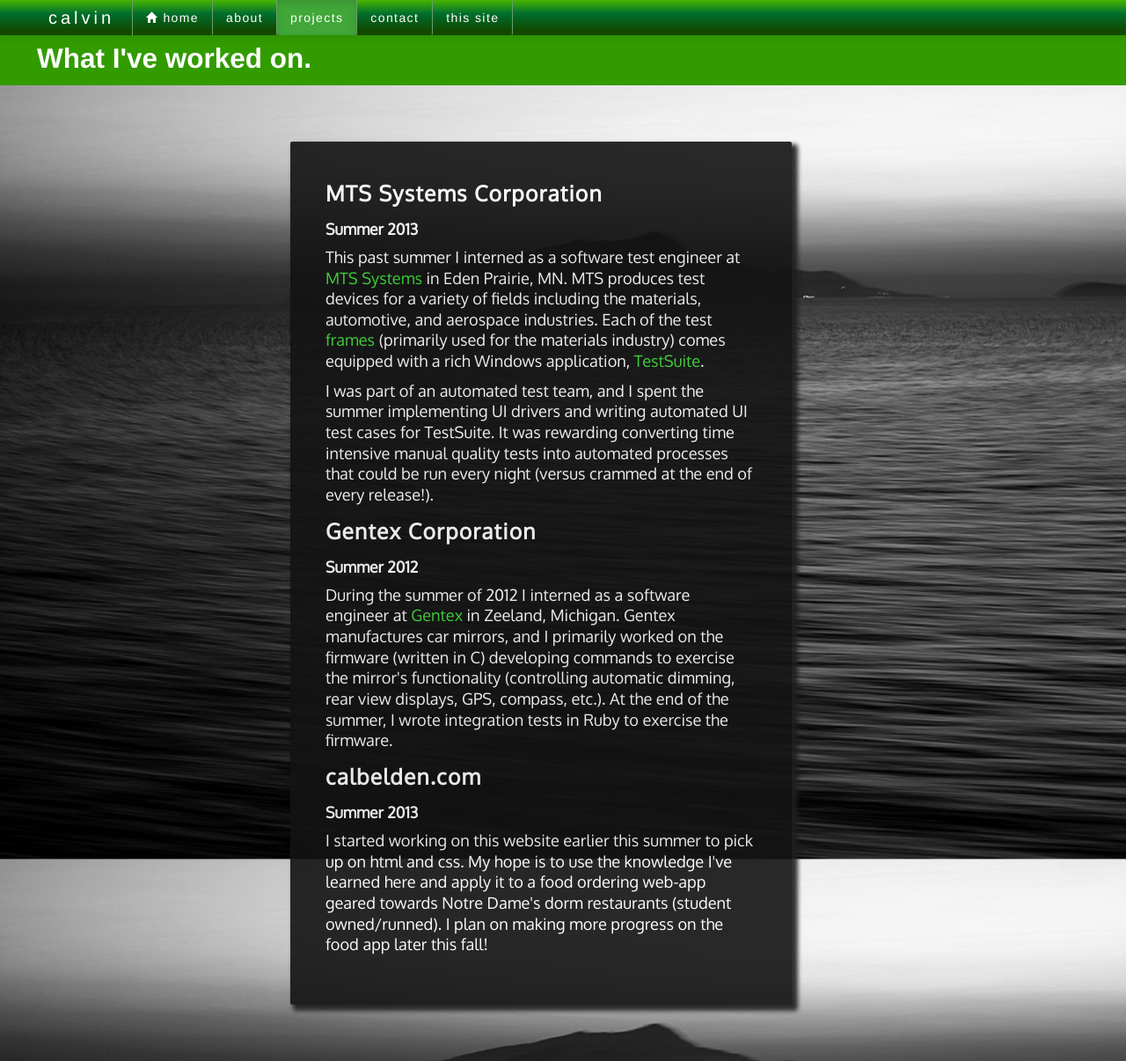
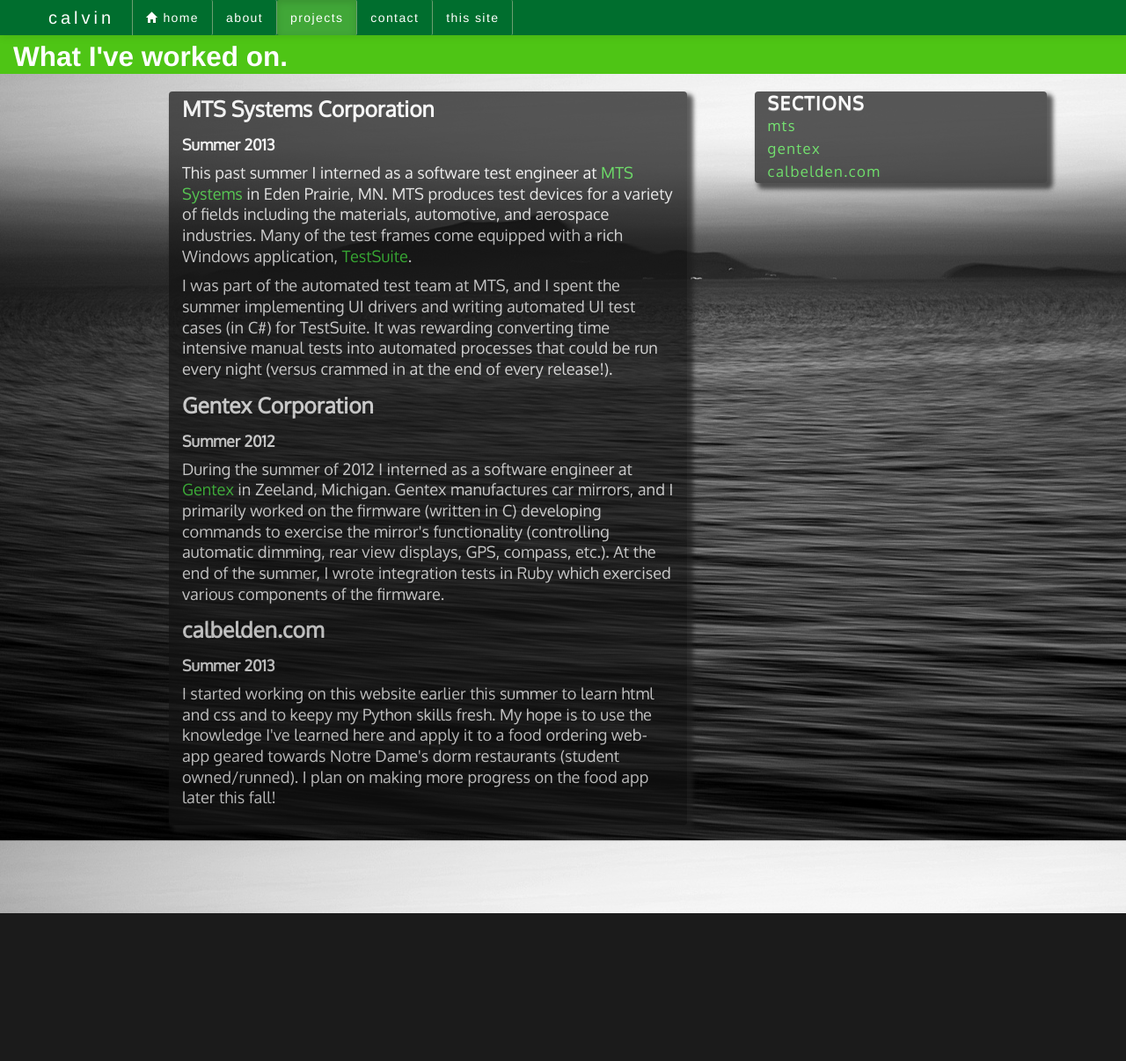
Before and after one commit to cbelden/MySite, a Flask app: page /projects in a window 1280 px wide. Shown: the whole page at 88% size. After the commit the page ends 1038 px from the top, so only its background shows below. Run offline with Flask 2, Linux system fonts and the light colour scheme; some libraries are stand-ins or nearby versions.

Commit message:
made LOTS of changes to the DOM. Simplified things. added a sidebar.

```diff
--- a/mysite/static/custom/custom.css
+++ b/mysite/static/custom/custom.css
@@ -1,15 +1,13 @@
 /* General navbar-inner (part with buttons) */
 .navbar-inner {
-    padding-left: 1em;
-    /* colorzilla generated gradient */
-    background: #48b500; /* Old browsers */
-    background: -moz-linear-gradient(top, #48b500 0%, #006e2e 39%, #114900 86%); /* FF3.6+ */
-    background: -webkit-gradient(linear, left top, left bottom, color-stop(0%,#48b500), color-stop(39%,#006e2e), color-stop(86%,#114900)); /* Chrome,Safari4+ */
-    background: -webkit-linear-gradient(top, #48b500 0%,#006e2e 39%,#114900 86%); /* Chrome10+,Safari5.1+ */
-    background: -o-linear-gradient(top, #48b500 0%,#006e2e 39%,#114900 86%); /* Opera 11.10+ */
-    background: -ms-linear-gradient(top, #48b500 0%,#006e2e 39%,#114900 86%); /* IE10+ */
-    background: linear-gradient(to bottom, #48b500 0%,#006e2e 39%,#114900 86%); /* W3C */
-    filter: progid:DXImageTransform.Microsoft.gradient( startColorstr='#48b500', endColorstr='#114900',GradientType=0 ); /* IE6-9 */
+background: #006e2e; /* Old browsers */
+background: -moz-linear-gradient(top, #006e2e 0%, #006e2e 100%); /* FF3.6+ */
+background: -webkit-gradient(linear, left top, left bottom, color-stop(0%,#006e2e), color-stop(100%,#006e2e)); /* Chrome,Safari4+ */
+background: -webkit-linear-gradient(top, #006e2e 0%,#006e2e 100%); /* Chrome10+,Safari5.1+ */
+background: -o-linear-gradient(top, #006e2e 0%,#006e2e 100%); /* Opera 11.10+ */
+background: -ms-linear-gradient(top, #006e2e 0%,#006e2e 100%); /* IE10+ */
+background: linear-gradient(to bottom, #006e2e 0%,#006e2e 100%); /* W3C */
+filter: progid:DXImageTransform.Microsoft.gradient( startColorstr='#006e2e', endColorstr='#006e2e',GradientType=0 ); /* IE6-9 */
 }
 
 .navbar-inner{
@@ -56,41 +54,107 @@ body {
     padding-top: 30px;
     color: white;
     background-image: url("italy.jpeg");
-    background-position: 0% 25%;
+    background-position: 40% 40%;
     background-attachment: fixed;
 }
 
+/* Styling for primary page title */
 .title-bar {
     font-size: 150%;
+    margin-bottom: 20px;
     text-align: left;
-    padding: .3em 0 .05em 2em;
-    background-color: rgb(50, 155, 0);
+    padding: 4px 0 0 15px;
+    background-color: rgb(78, 197, 21);
     color: white;
 }
 
-/* Box for message */
-.main {
-    background-color: rgb(19, 19, 19);
-    border-radius: 2px;
-    box-shadow: 5px 5px 5px 2px rgb(30, 30, 30);
-    opacity: 0.9;
-    margin-top: 5%;
-    margin-bottom: 5%;
+/**/
+.gutter {
+  width: 15%;
+  float: left;
+  height: 1px;
 }
 
-/* Increase spacing between paragraphs */
-.message {
-    padding: 5% 7% 5% 7%;
-    margin-bottom: 1em;
+/* Box that contains main page content */
+.main-container {
+    /* positioning */
+    width: 46%;
+    float: left;
+    margin-bottom: 100px;
+
+    /* appearance */
+    background-color: rgb(19, 19, 19);
+    opacity: .7;
+    border-radius: 4px;
+    box-shadow: 5px 5px 5px 2px rgb(30, 30, 30);
+    padding-bottom: 10px;
+}
+
+/* sidebar stuff!*/
+.sidebar {
+    /* positioning */
+    width: 26%;
+    margin-left: 67%;
+    float: left;
+    margin-bottom: 10px;
+    position: fixed;
+
+    /* appearance */
+    background-color: rgb(19, 19, 19);
+    opacity: .7;
+    border-radius: 4px;
+    box-shadow: 5px 5px 5px 2px rgb(30, 30, 30);
+}
+
+.nav-header {
     font-family: Oxygen;
+    color: white;
+    font-size: 150%;
+    text-shadow: none;
+}
+
+.nav-list > li > a {
+    font-family: Oxygen;
+    font-size: 120%;
+    text-shadow: none;
+}
+
+img {
+    border-radius:0.5em;
+    box-shadow: 0px 0px 0.5em #000000;
+    max-width: 100%;
+}
+
+.photo-container {
+   width : 90%;
+   float: left;
+}
+
+.photo-gutter {
+  width: 5%;
+  float: left;
+  height: 1px;
+}
+
+p {
     font-size: 130%;
     line-height: 1.3em;
 }
 
 h3 {
-  letter-spacing: .05em;
+    margin-top: 0;
+    padding-top: 15px;
 }
 
-.main a {
-  color: rgb(65, 221, 59);
+/* Text positioning */
+h3, h4, p {
+    font-family: Oxygen;
+    color: white;
+    margin-left: 15px;
+    margin-right: 15px;
 }
+
+/* link color */
+a {
+    color: rgb(65, 221, 59);
+}
--- a/mysite/templates/about_site.html
+++ b/mysite/templates/about_site.html
@@ -15,10 +15,10 @@
 {% block content %}
     <h3>The Tools</h3>
     <p>
-        This site was built using the Python web framework, <a href="http://flask.pocoo.org" target="_blank">Flask</a>.  Flask is a lightweight framework built to get web apps up and running quickly.  It's great for a simple expose, like this one, but I've been told that it can be difficult (but not impossible) to scale for production purposes.
+        This site was built using the Python web framework, <a href="http://flask.pocoo.org" target="_blank">Flask</a>.  Flask is a lightweight framework built to get web apps up and running quickly.
     </p>
     <p>
-        All of the pages found here are rendered using Jinja2 templates, which I have found to be incredibly easy to use.  This site is hosted on <a href="http://heroku.com" target="_blank">Heroku</a> using their free tier (which has been great!).
+        All of the pages on this site are rendered using <a href="http://jinja.pocoo.org/docs/" target="_blank">Jinja2</a> templates and the <a href="http://twitter.github.io/bootstrap/" target="_blank">Twitter Boostrap</a> toolkit, which have both been incredibly easy to use!  This site is hosted on <a href="http://heroku.com" target="_blank">Heroku</a> using their free tier (which has been great!).
     </p>
     <p>
         Stay Tuned: The source for this website will be available soon!
--- a/mysite/templates/base.html
+++ b/mysite/templates/base.html
@@ -12,6 +12,7 @@
   {% block style %}{% endblock %}
 </head>
 <body>
+  <!-- NAVIGATION BAR -->
   <div class="navbar navbar-fixed-top">
     <div class="navbar-inner">
       <div class="container">
@@ -34,19 +35,23 @@
       </div><!-- /.container -->
     </div><!-- /.navbar-inner -->
   </div><!-- /.navbar -->
-  <div class='content'>
-    <div class='title-bar'>
-      {% block title %}{% endblock %}
-    </div> <!-- ./title-bar -->
-    <div class='main span6 offset3'>
-      <div class='message'>
-        {% block content %}{% endblock %}
-      </div> <!-- /.message -->
-    </div> <!-- /.main /.span9 /.offset3 -->
-    <div class="span3 sidebar-nav">
-    {% block sidebar %}{% endblock %}
-    <div>
-  </div> <!-- /.content -->
+
+  <!-- TITLE BAR -->
+  <div class='title-bar'>
+    {% block title %}{% endblock %}
+  </div> <!-- ./title-bar -->
+
+  <!-- GUTTER -->
+  <div class="gutter"></div>
+
+  <!-- MAIN CONTAINER -->
+  <div class="main-container">
+    {% block content %}{% endblock %}
+  </div> <!-- ./main-container -->
+
+  <!-- SIDEBAR -->
+  {% block sidebar %}
+  {% endblock %}
 
   <!-- jQuery via Google + local fallback, see h5bp.com -->
   <script src="//ajax.googleapis.com/ajax/libs/jquery/1.7.1/jquery.min.js"></script>
--- a/mysite/templates/work.html
+++ b/mysite/templates/work.html
@@ -13,24 +13,35 @@
 {% endblock %}
 
 {% block content %}
-    <h3>MTS Systems Corporation</h3>
+    <h3 id="mts" style="padding-top: 40px; margin-top: -40px;">MTS Systems Corporation</h3>
     <h4>Summer 2013</h4>
     <p>
-        This past summer I interned as a software test engineer at <a href="http://www.mts.com/en/index.htm" target="_blank">MTS Systems</a> in Eden Prairie, MN.  MTS produces test devices for a variety of fields including the materials, automotive, and aerospace industries.  Each of the test <a href="http://www.mts.com/mtscriterion/" target="_blank">frames</a> (primarily used for the materials industry) comes equipped with a rich Windows application, <a href="http://www.mts.com/testsuite/" target="_blank">TestSuite</a>.
+        This past summer I interned as a software test engineer at <a href="http://www.mts.com/en/index.htm" target="_blank">MTS Systems</a> in Eden Prairie, MN.  MTS produces test devices for a variety of fields including the materials, automotive, and aerospace industries.  Many of the test frames come equipped with a rich Windows application, <a href="http://www.mts.com/testsuite/" target="_blank">TestSuite</a>.
     </p>
     <p>
-        I was part of an automated test team, and I spent the summer implementing UI drivers and writing automated UI test cases for TestSuite.  It was rewarding converting time intensive manual quality tests into automated processes that could be run every night (versus crammed at the end of every release!).
+        I was part of the automated test team at MTS, and I spent the summer implementing UI drivers and writing automated UI test cases (in C#) for TestSuite.  It was rewarding converting time intensive manual tests into automated processes that could be run every night (versus crammed in at the end of every release!).
     </p>
 
-    <h3>Gentex Corporation</h3>
+    <h3 id="gentex" style="padding-top: 40px; margin-top: -40px;">Gentex Corporation</h3>
     <h4>Summer 2012</h4>
     <p>
-        During the summer of 2012 I interned as a software engineer at <a href="http://www.gentex.com/" target="_blank">Gentex</a> in Zeeland, Michigan.  Gentex manufactures car mirrors, and I primarily worked on the firmware (written in C) developing commands to exercise the mirror's functionality (controlling automatic dimming, rear view displays, GPS, compass, etc.).  At the end of the summer, I wrote integration tests in Ruby to exercise the firmware.
+        During the summer of 2012 I interned as a software engineer at <a href="http://www.gentex.com/" target="_blank">Gentex</a> in Zeeland, Michigan.  Gentex manufactures car mirrors, and I primarily worked on the firmware (written in C) developing commands to exercise the mirror's functionality (controlling automatic dimming, rear view displays, GPS, compass, etc.).  At the end of the summer, I wrote integration tests in Ruby which exercised various components of the firmware.
     </p>
 
-    <h3>calbelden.com</h3>
+    <h3 id="this_site" style="padding-top: 40px; margin-top: -40px;">calbelden.com</h3>
     <h4>Summer 2013</h4>
     <p>
-        I started working on this website earlier this summer to pick up on html and css.  My hope is to use the knowledge I've learned here and apply it to a food ordering web-app geared towards Notre Dame's dorm restaurants (student owned/runned).  I plan on making more progress on the food app later this fall!
+        I started working on this website earlier this summer to learn html and css and to keepy my Python skills fresh.  My hope is to use the knowledge I've learned here and apply it to a food ordering web-app geared towards Notre Dame's dorm restaurants (student owned/runned).  I plan on making more progress on the food app later this fall!
     </p>
 {% endblock %}
+
+{% block sidebar %}
+    <div class="sidebar">
+        <ul class="nav nav-list">
+          <li class="nav-header">Sections</li>
+          <li><a href="#mts">MTS</a></li>
+          <li><a href="#gentex">Gentex</a></li>
+          <li><a href="#this_site">calbelden.com</a></li>
+        </ul>
+    </div>
+{% endblock %}
```
Also changed, not shown: mysite/static/custom/crazy_irish_man.jpg (added).
